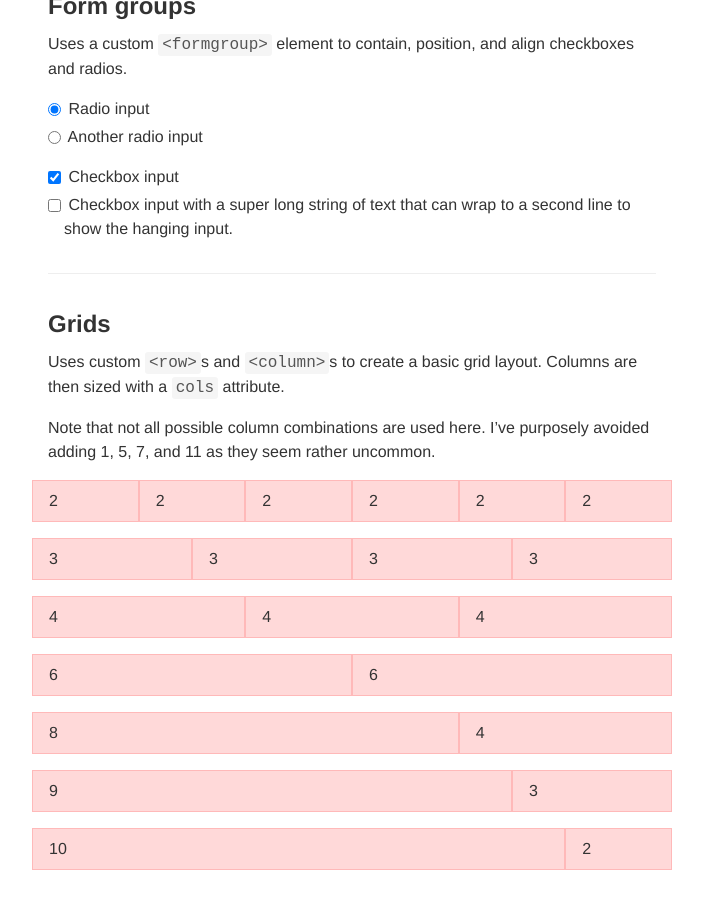
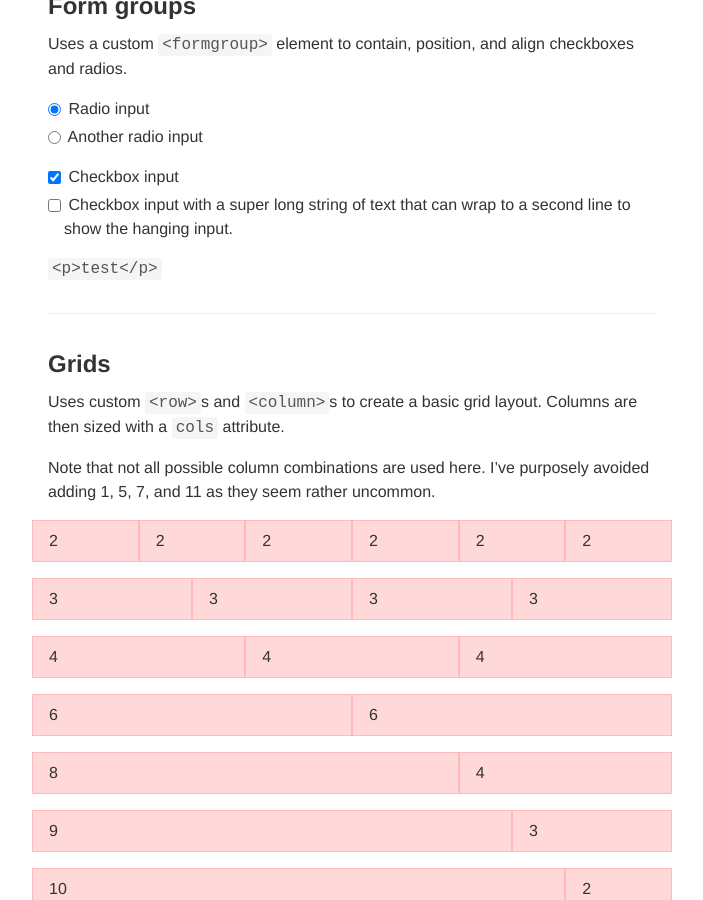
Before and after one commit to mdo/mdoml, a Jekyll site: the page built from index.md, in a window 1280 px wide and 900 px high, scrolled down 1336 px. Shown: the whole window, without its empty margins (288-991 px from the left). Built offline with Jekyll 4.4.1, drawn with Linux system fonts in a browser that asks for light colours; comment, search, counter and statistics services are not loaded.

Commit message:
Update index.md

````diff
--- a/index.md
+++ b/index.md
@@ -60,6 +60,10 @@ Uses a custom `<formgroup>` element to contain, position, and align checkboxes a
     <input type="checkbox" id="checkbox2"> Checkbox input with a super long string of text that can wrap to a second line to show the hanging input.
   </label>
 </formgroup>
+
+```html
+<p>test</p>
+```
 
 ---
 
````
